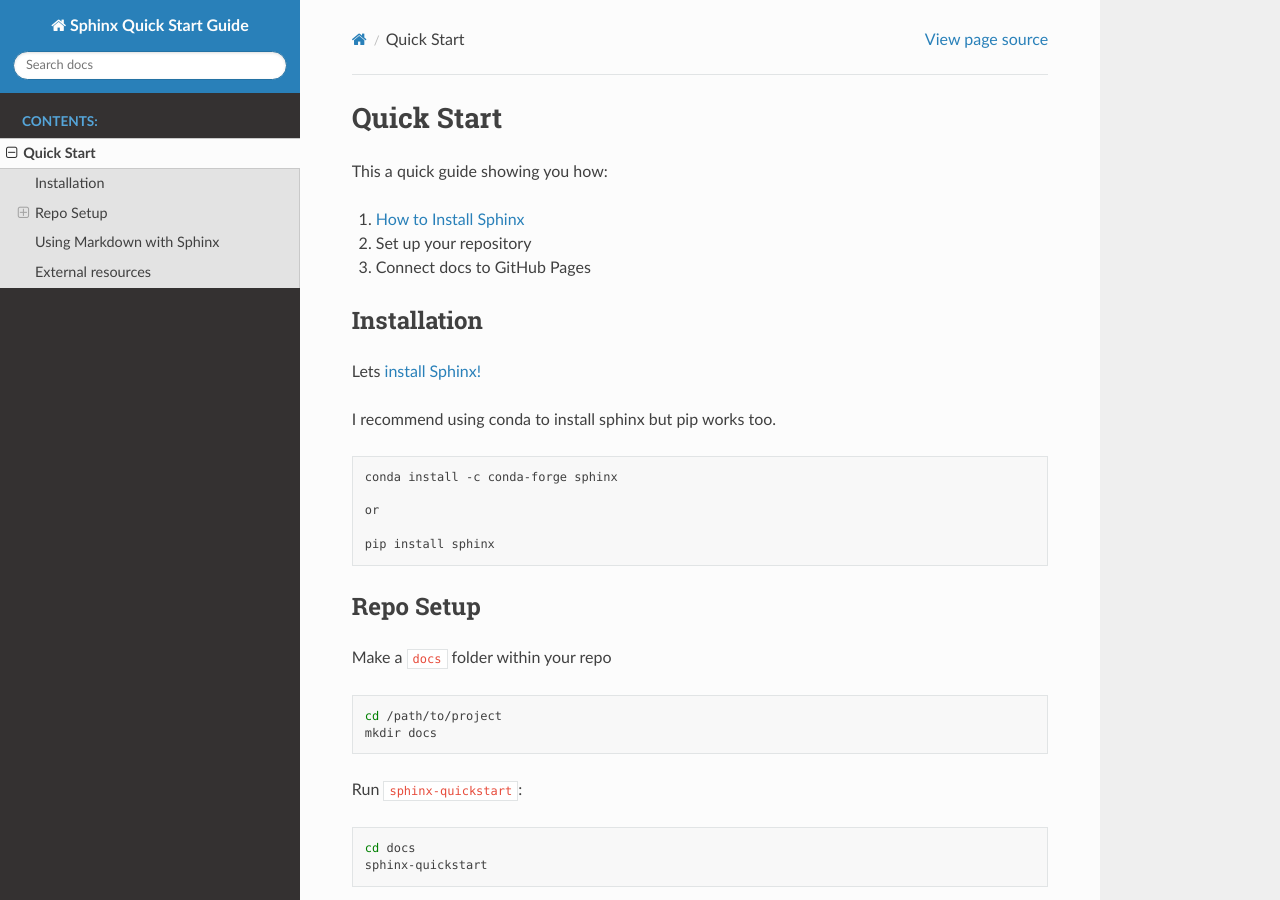
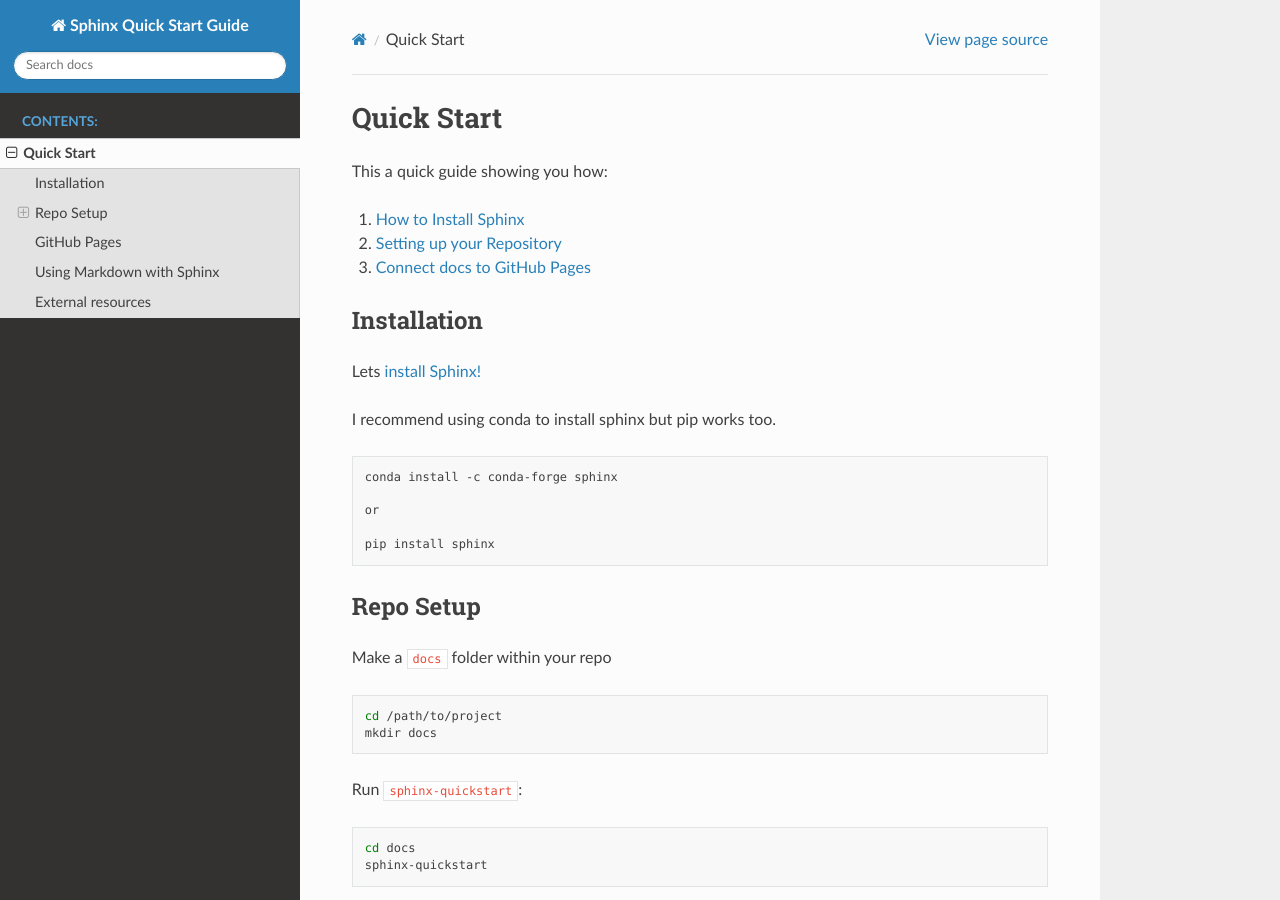
Before and after one commit to cerodell/sphinx-quickstart-guide, a Sphinx documentation site: the page built from docs/source/quickstart.rst, in a window 1280 px wide and 900 px high. Built offline with Sphinx 7.4.7 and the Read the Docs theme 2.0.0, drawn with Linux system fonts in a browser that asks for light colours.

Commit message:
updated docs

```diff
--- a/docs/source/quickstart.rst
+++ b/docs/source/quickstart.rst
@@ -4,8 +4,8 @@
 This a quick guide showing you how:
 
 #.  :ref:`How to Install Sphinx <Installation>`
-#.  Set up your repository
-#.  Connect docs to GitHub Pages
+#.  :ref:`Setting up your Repository <Repo Setup>`
+#.  :ref:`Connect docs to GitHub Pages <GitHub Pages>`
 
 Installation
 --------------
@@ -147,6 +147,8 @@
 You will never really need to go into the `build` folder
 
 
+GitHub Pages
+--------------
 
 
 Using Markdown with Sphinx
```
Also changed, not shown: 7 other files.
